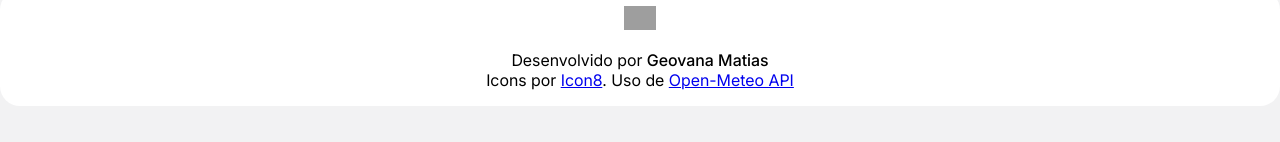
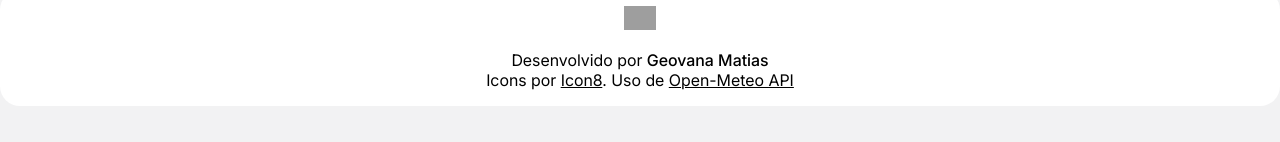
Before and after one commit to GeovanaMat/blue-weather-react-app, a React (Vite) app: page / in a window 1280 px wide. Shown: the part 655-797 px from the top of the page. Built offline with nearby package versions, Linux system fonts and the light colour scheme; no server answers; grey boxes are pictures that could not be loaded.

Commit message:
Footer ajuste

```diff
--- a/src/components/Footer/Footer.jsx
+++ b/src/components/Footer/Footer.jsx
@@ -8,7 +8,6 @@ const Footer = () => {
         </a>
         <p>Desenvolvido por <span>Geovana Matias</span><br></br> Icons por <a href="https://icons8.com.br/">Icon8</a>.
         Uso de <a href="https://open-meteo.com/">Open-Meteo API</a>
-        <a></a>
         </p>
 
         </div>
--- a/src/components/Footer/Footer.module.css
+++ b/src/components/Footer/Footer.module.css
@@ -17,6 +17,10 @@
     text-align: center;
 }
 
+.footer_container p a{
+    color: black;
+}
+
 .footer_container span{
     font-weight: 500;
 }
```
